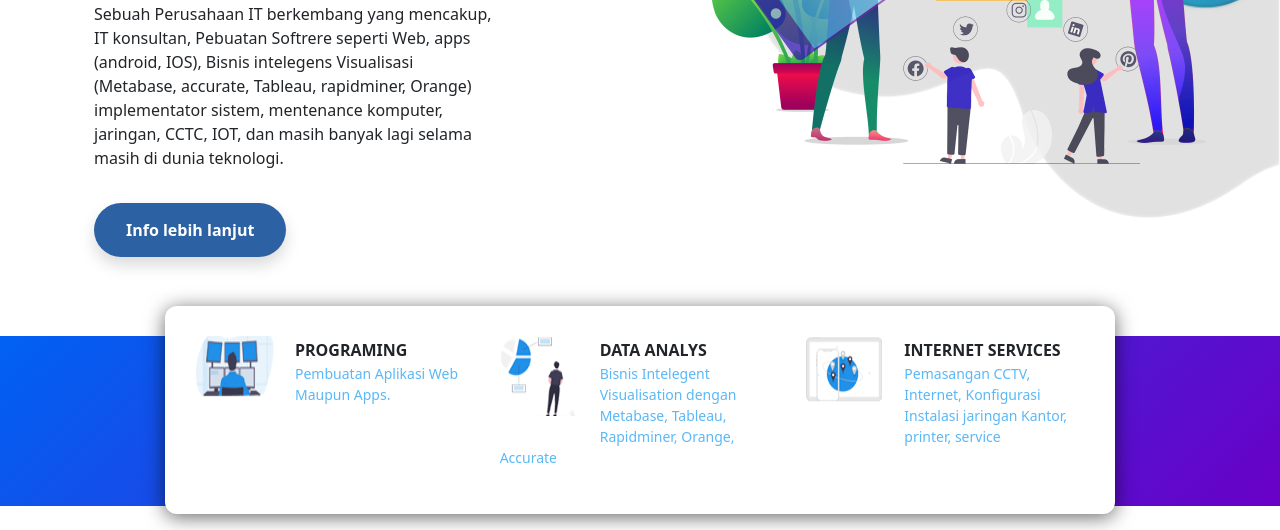
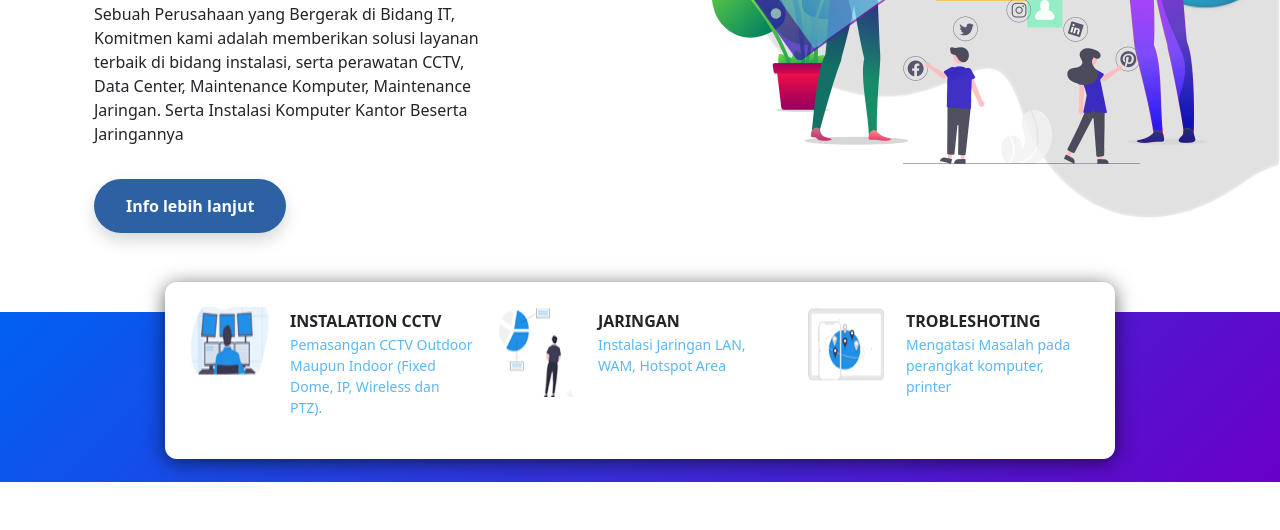
Before and after one commit to Shoichiinaba/Shoichiinaba.github.io, a plain HTML site: page index.html in a window 1280 px wide. Shown: the part 390-920 px from the top of the page. After the commit the page ends 896 px from the top, so only its background shows below. Drawn offline with nearby package versions, Linux system fonts and the light colour scheme.

Commit message:
perubahan konten

```diff
--- a/css/body.css
+++ b/css/body.css
@@ -59,12 +59,12 @@ body {
   border-radius: 12px;
   margin-top: -40px;
   background-color: white;
-  padding: 30px;
+  padding: 25px;
 }
 
 .panel img {
   width: 80px;
-  height: 80px;
+  height: 90px;
   margin-right: 20px;
   margin-bottom: 20px;
 }
--- a/index.html
+++ b/index.html
@@ -33,7 +33,7 @@
               <a class="nav-link active bg-active link-navbar tebal-sedang me-3" href="#">Home</a>
             </li>
             <li class="nav-item">
-              <a class="nav-link link-navbar tebal-sedang me-3" href="#">Career</a>
+              <a class="nav-link link-navbar tebal-sedang me-3" href="#">Other Service</a>
             </li>
             <li class="nav-item">
               <a class="nav-link link-navbar tebal-sedang me-3" href="#">Project</a>
@@ -68,8 +68,8 @@
           <h1 class="display-1 text-truncate tebal-sedang">Solusi</h1>
           <div class="desc mt-4">
             <p>
-              Sebuah Perusahaan IT berkembang yang mencakup, IT konsultan, Pebuatan Softrere seperti Web, apps (android, IOS), Bisnis intelegens Visualisasi (Metabase, accurate, Tableau, rapidminer, Orange) implementator sistem, mentenance
-              komputer, jaringan, CCTC, IOT, dan masih banyak lagi selama masih di dunia teknologi.
+              Sebuah Perusahaan yang Bergerak di Bidang IT, Komitmen kami adalah memberikan solusi layanan terbaik di bidang instalasi, serta perawatan CCTV, Data Center, Maintenance Komputer, Maintenance Jaringan. Serta Instalasi Komputer
+              Kantor Beserta Jaringannya
             </p>
           </div>
           <div class="mt-5">
@@ -88,18 +88,18 @@
             <div class="row">
               <div class="col-lg">
                 <img src="assets/img/programming.png" alt="program" class="float-start" />
-                <h4>Programing</h4>
-                <p>Pembuatan Aplikasi Web Maupun Apps.</p>
+                <h4>Instalation CCTV</h4>
+                <p>Pemasangan CCTV Outdoor Maupun Indoor (Fixed Dome, IP, Wireless dan PTZ).</p>
               </div>
               <div class="col-lg">
                 <img src="assets/img/undraw_Segment_analysis_re_ocsl.png" alt="analis" class="float-start" />
-                <h4>Data Analys</h4>
-                <p>Bisnis Intelegent Visualisation dengan Metabase, Tableau, Rapidminer, Orange, Accurate</p>
+                <h4>Jaringan</h4>
+                <p>Instalasi Jaringan LAN, WAM, Hotspot Area</p>
               </div>
               <div class="col-lg">
                 <img src="assets/img/undraw_Internet_on_the_go_re_vben.png" alt="internet" class="float-start" />
-                <h4>Internet Services</h4>
-                <p>Pemasangan CCTV, Internet, Konfigurasi Instalasi jaringan Kantor, printer, service</p>
+                <h4>Trobleshoting</h4>
+                <p>Mengatasi Masalah pada perangkat komputer, printer</p>
               </div>
             </div>
           </div>
```
